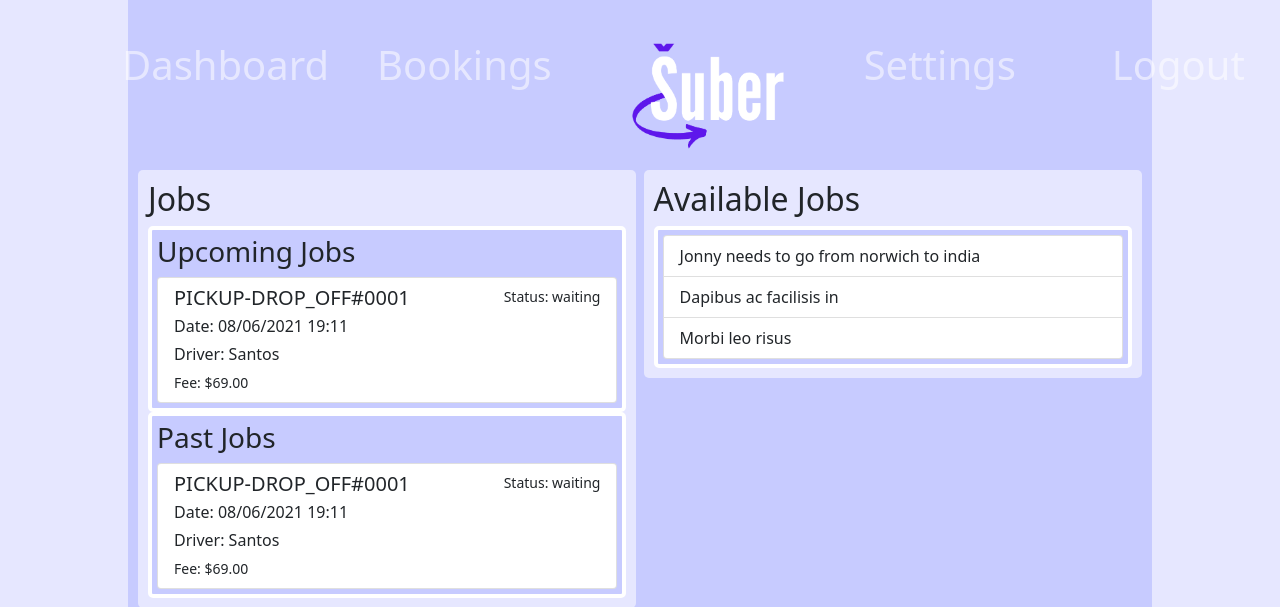
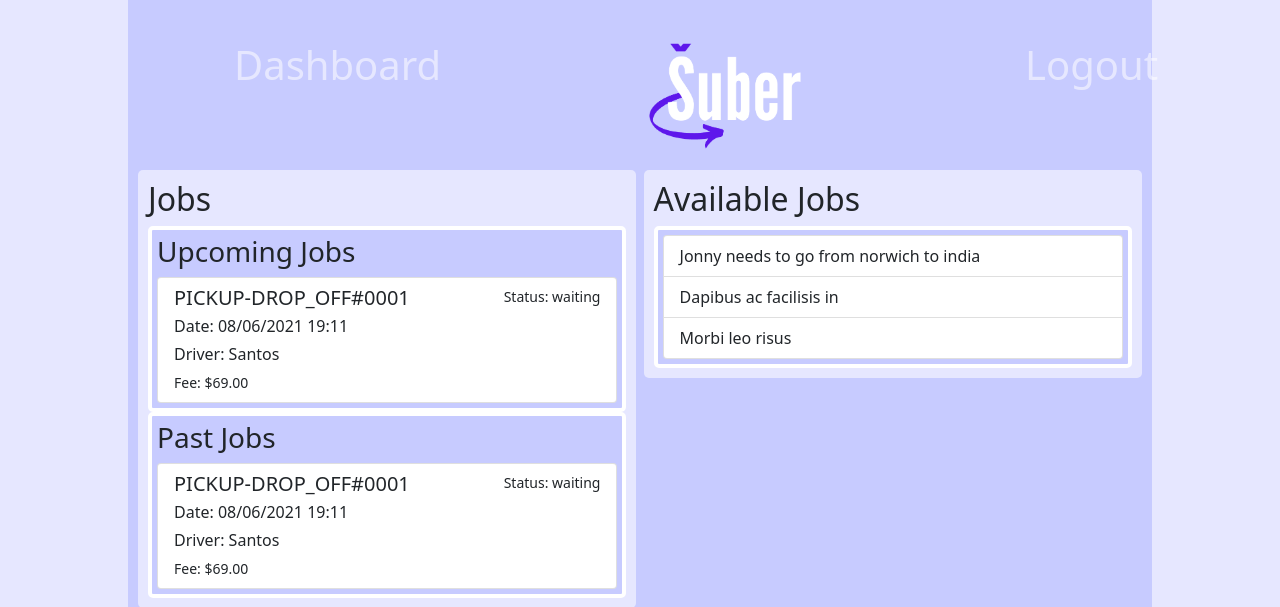
Before and after one commit to TITANMQ/contractsApp, a Django app: template myJourneys/templates/dashboard_driver.html in a window 1280 px wide; the page is wider, and only the part inside the window is pictured. Shown: the top 607 px of that part. Run offline with Django 3.2, Linux system fonts and the light colour scheme; the template is opened without the code that fills it, so the values that code supplies are empty.

Commit message:
Finished and polished - navs - links - general ui

```diff
--- a/myJourneys/static/myJourneys/register.css
+++ b/myJourneys/static/myJourneys/register.css
@@ -73,7 +73,6 @@ body {
 .reg-main-content{
     background-color: #c7cbff;
     position: absolute;
-    top: 50%, left: 50%;
     width: 80%;
     min-height: 100vh;
     display: flex;
--- a/myJourneys/static/myJourneys/styles.css
+++ b/myJourneys/static/myJourneys/styles.css
@@ -63,18 +44,36 @@ body {
     border-color: #FFFFFF;
 }
 
-.header-main{
+.inner-main-right {
+    border-radius: 5px;
+    width: 49.65%;
+    background-color: #e6e7ff;
+    padding: 10px;
+    float: right;
+}
+
+.inner-main-right-noti {
+    border-radius: 5px;
+    width: 100%;
+    background-color: #c7cbff;
+    padding: 5px;
+    border-style: solid;
+    border-width: 4px;
+    border-color: #FFFFFF;
+}
+
+.header-main {
     background-color: #e6e7ff;
     display: flex;
     justify-content: center;
     align-items: center;
+    align-content: center;
     height: 20vh;
 }
 
-.header-main-content{
+.header-main-content {
     background-color: #c7cbff;
     position: absolute;
-    top: 50%, left: 50%;
     width: 80%;
     height: 26vh;
     display: flex;
--- a/myJourneys/templates/dashboard_driver.html
+++ b/myJourneys/templates/dashboard_driver.html
@@ -19,6 +19,9 @@
     <div class="header-main-content">
         <nav class="navbar navbar-expand-lg py-3 navbar-dark">
             <div class="container">
+                <a href="#" class="navbar-brand">
+
+                </a>
                 <button type="button" data-toggle="collapse" data-target="#navbarSupportedContent"
                         aria-controls="navbarSupportedContent" aria-expanded="false" aria-label="Toggle navigation"
                         class="navbar-toggler"><span class="navbar-toggler-icon"></span></button>
@@ -26,10 +29,21 @@
                     <ul class="navbar-nav ml-auto">
                         <li class="nav-item"><a href="#" class="nav-link"></a></li>
                         <li class="nav-item"><a href="#" class="nav-link"></a></li>
-                        <li class="nav-item active"><a href="#" class="nav-link">{% translate "Dashboard" %}</a></li>
                         <li class="nav-item"><a href="#" class="nav-link"></a></li>
                         <li class="nav-item"><a href="#" class="nav-link"></a></li>
-                        <li class="nav-item"><a href="#" class="nav-link">{% translate "Bookings" %}</a></li>
+                        <li class="nav-item"><a href="#" class="nav-link"></a></li>
+                        <li class="nav-item"><a href="#" class="nav-link"></a></li>
+                        <li class="nav-item"><a href="#" class="nav-link"></a></li>
+                        <li class="nav-item"><a href="#" class="nav-link"></a></li>
+                        <li class="nav-item active"><a href="{% url 'dashboard_driver'%}" class="nav-link">{% translate "Dashboard" %}</a></li>
+                        <li class="nav-item"><a href="#" class="nav-link"></a></li>
+                        <li class="nav-item"><a href="#" class="nav-link"></a></li>
+                        <li class="nav-item"><a href="#" class="nav-link"></a></li>
+                        <li class="nav-item"><a href="#" class="nav-link"></a></li>
+                        <li class="nav-item"><a href="#" class="nav-link"></a></li>
+                        <li class="nav-item"><a href="#" class="nav-link"></a></li>
+                        <li class="nav-item"><a href="#" class="nav-link"></a></li>
+                        <li class="nav-item"><a href="#" class="nav-link"></a></li>
                         <li class="nav-item"><a href="#" class="nav-link"></a></li>
                         <li class="nav-item"><a href="#" class="nav-link"></a></li>
                         <li class="nav-item"><a href="#" class="nav-link"></a></li>
@@ -39,13 +53,21 @@
                         <li class="nav-item"><a href="#" class="nav-link"></a></li>
                         <li class="nav-item"><a href="#" class="nav-link"></a></li>
                         <li class="nav-item"><a href="#" class="nav-link"></a></li>
-                        <li class="nav-item"><a href="#" class="nav-link">{% translate "Settings" %}</a></li>
                         <li class="nav-item"><a href="#" class="nav-link"></a></li>
                         <li class="nav-item"><a href="#" class="nav-link"></a></li>
                         <li class="nav-item"><a href="#" class="nav-link"></a></li>
                         <li class="nav-item"><a href="#" class="nav-link"></a></li>
                         <li class="nav-item"><a href="#" class="nav-link"></a></li>
+
+
+                        <li class="nav-item"><a href="#" class="nav-link"></a></li>
+                        <li class="nav-item"><a href="#" class="nav-link"></a></li>
+                        <li class="nav-item"><a href="#" class="nav-link"></a></li>
+                        <li class="nav-item"><a href="#" class="nav-link"></a></li>
                         <li class="nav-item"><a href="#" class="nav-link">{% translate "Logout" %}</a></li>
+                        <li class="nav-item"><a href="#" class="nav-link"></a></li>
+                        <li class="nav-item"><a href="#" class="nav-link"></a></li>
+                        <li class="nav-item"><a href="#" class="nav-link"></a></li>
                         <li class="nav-item"><a href="#" class="nav-link"></a></li>
                         <li class="nav-item"><a href="#" class="nav-link"></a></li>
                         <li class="nav-item"><a href="#" class="nav-link"></a></li>
--- a/myJourneys/templates/dashboard_user.html
+++ b/myJourneys/templates/dashboard_user.html
@@ -29,10 +29,10 @@
                     <ul class="navbar-nav ml-auto">
                         <li class="nav-item"><a href="#" class="nav-link"></a></li>
                         <li class="nav-item"><a href="#" class="nav-link"></a></li>
-                        <li class="nav-item active"><a href="#" class="nav-link">{% translate "Dashboard" %}</a></li>
+                        <li class="nav-item active"><a href="{% url 'dashboard_user'%}" class="nav-link">{% translate "Dashboard" %}</a></li>
                         <li class="nav-item"><a href="#" class="nav-link"></a></li>
                         <li class="nav-item"><a href="#" class="nav-link"></a></li>
-                        <li class="nav-item"><a href="#" class="nav-link">{% translate "Bookings" %}</a></li>
+                        <li class="nav-item"><a href="{% url 'bookings'%}" class="nav-link">{% translate "Bookings" %}</a></li>
                         <li class="nav-item"><a href="#" class="nav-link"></a></li>
                         <li class="nav-item"><a href="#" class="nav-link"></a></li>
                         <li class="nav-item"><a href="#" class="nav-link"></a></li>
@@ -42,7 +42,7 @@
                         <li class="nav-item"><a href="#" class="nav-link"></a></li>
                         <li class="nav-item"><a href="#" class="nav-link"></a></li>
                         <li class="nav-item"><a href="#" class="nav-link"></a></li>
-                        <li class="nav-item"><a href="#" class="nav-link">{% translate "Settings" %}</a></li>
+                        <li class="nav-item"><a href="{% url 'account'%}" class="nav-link">{% translate "Settings" %}</a></li>
                         <li class="nav-item"><a href="#" class="nav-link"></a></li>
                         <li class="nav-item"><a href="#" class="nav-link"></a></li>
                         <li class="nav-item"><a href="#" class="nav-link"></a></li>
--- a/myJourneys/templates/index.html
+++ b/myJourneys/templates/index.html
@@ -25,7 +25,7 @@
             <a href="">
                 <img src="{% static 'myJourneys/suber_2.png' %}" alt="logo" class="responsive">
             </a>
-            <a href="{% url 'dashboard_user' %}" style="display: block">
+            <a href="{% url 'login' %}" style="display: block">
                 <button class="btn enter">{% translate "Enter" %}</button>
             </a>
         </div>
```
Also changed, not shown: other parts of myJourneys/static/myJourneys/styles.css (+14 -37 lines), myJourneys/static/myJourneys/account.css (+4 -6 lines), myJourneys/static/myJourneys/bookings.css (+2 -5 lines), myJourneys/templates/account.html (+6 -5 lines), myJourneys/templates/bookings.html (+9 -4 lines), myJourneys/templates/login.html (+17 -34 lines), myJourneys/templates/register.html (+24 -17 lines).
